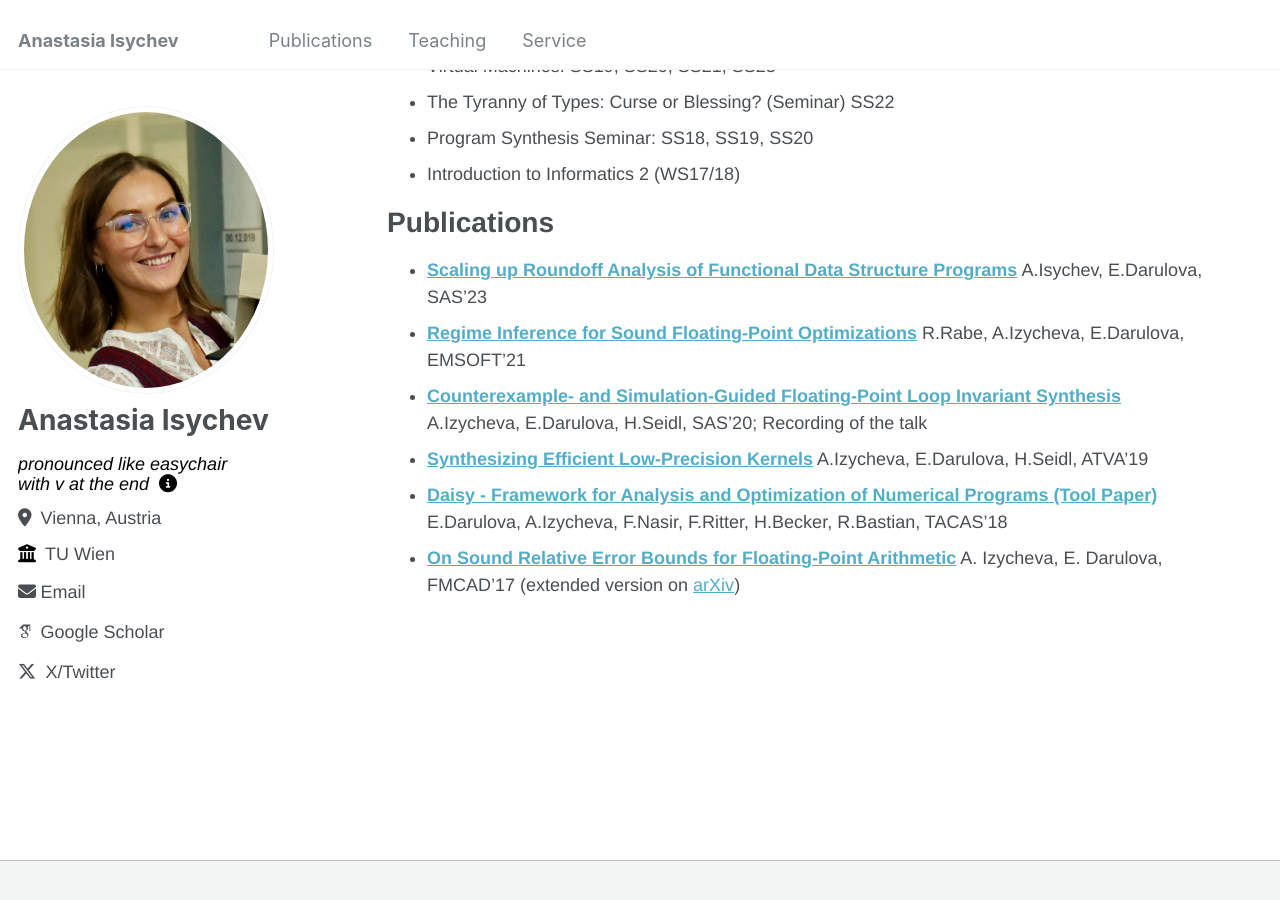
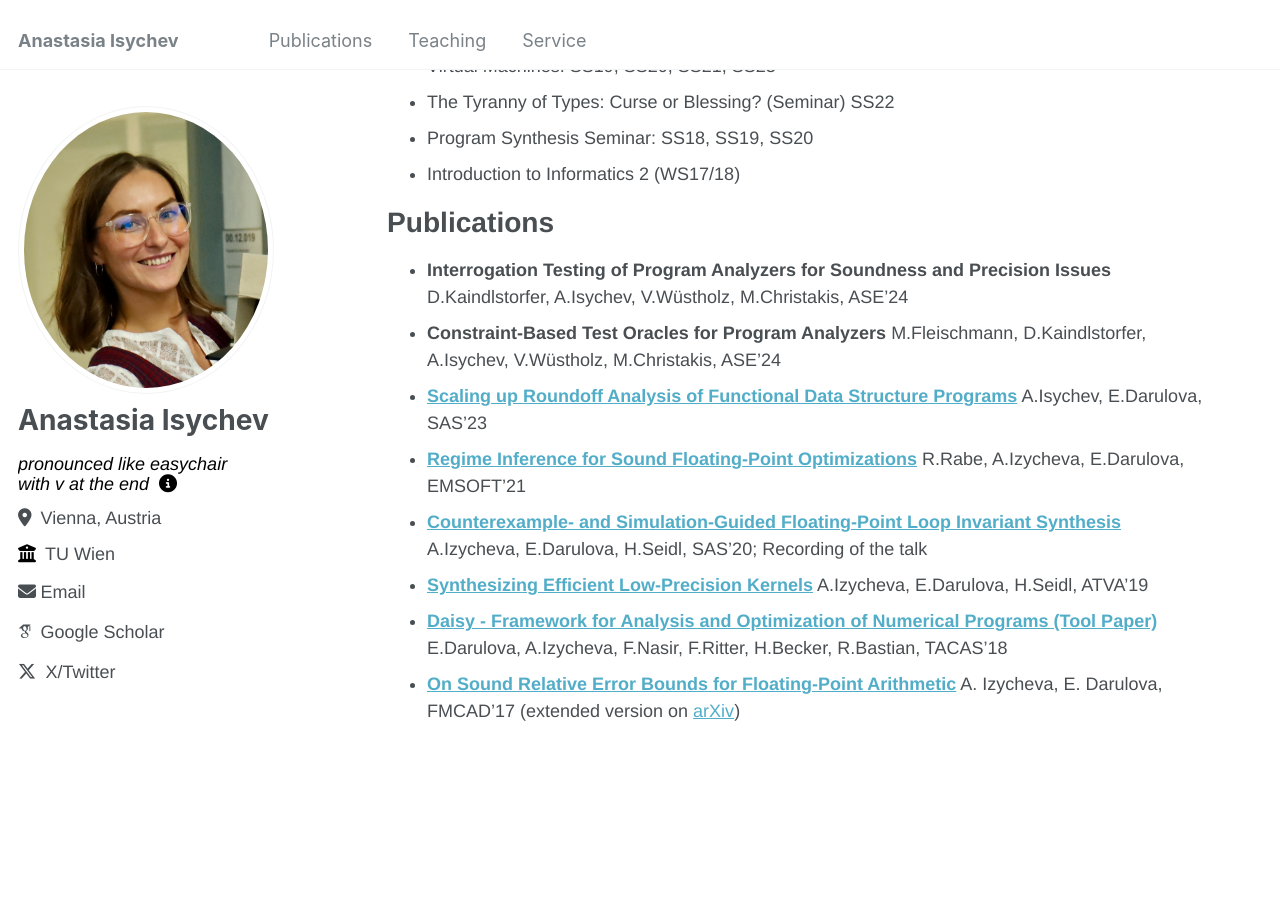
Before and after one commit to aisychev/aisychev.github.io, a Jekyll site: the page built from _pages/about.md, in a window 1280 px wide and 900 px high, scrolled down 780 px. Built offline with Jekyll 4.4.1, drawn with Linux system fonts in a browser that asks for light colours; some web fonts are replaced.

Commit message:
add ASE'24 papers

```diff
--- a/_pages/about.md
+++ b/_pages/about.md
@@ -28,7 +28,9 @@ Older: SAS'20 (subreview), FAOC Journal'21, AEC @ POPL'21, CAV'21, CGO'22, PLDI'
 * Introduction to Informatics 2 (WS17/18)
 
 # Publications
-* [**Scaling up Roundoff Analysis of Functional Data Structure Programs**]() A.Isychev, E.Darulova, SAS'23
+* **Interrogation Testing of Program Analyzers for Soundness and Precision Issues** D.Kaindlstorfer, A.Isychev, V.Wüstholz, M.Christakis, ASE'24
+* **Constraint-Based Test Oracles for Program Analyzers** M.Fleischmann, D.Kaindlstorfer, A.Isychev, V.Wüstholz, M.Christakis, ASE'24
+* [**Scaling up Roundoff Analysis of Functional Data Structure Programs**](https://dl.acm.org/doi/10.1007/978-3-031-44245-2_17) A.Isychev, E.Darulova, SAS'23
 * [**Regime Inference for Sound Floating-Point Optimizations**](https://dl.acm.org/doi/10.1145/3477012) R.Rabe, A.Izycheva, E.Darulova, EMSOFT'21
 * [**Counterexample- and Simulation-Guided Floating-Point Loop Invariant Synthesis**](https://dl.acm.org/doi/10.1007/978-3-030-65474-0_8) A.Izycheva, E.Darulova, H.Seidl, SAS'20; Recording of the talk
 * [**Synthesizing Efficient Low-Precision Kernels**](https://link.springer.com/chapter/10.1007/978-3-030-31784-3_17) A.Izycheva, E.Darulova, H.Seidl, ATVA'19
```
